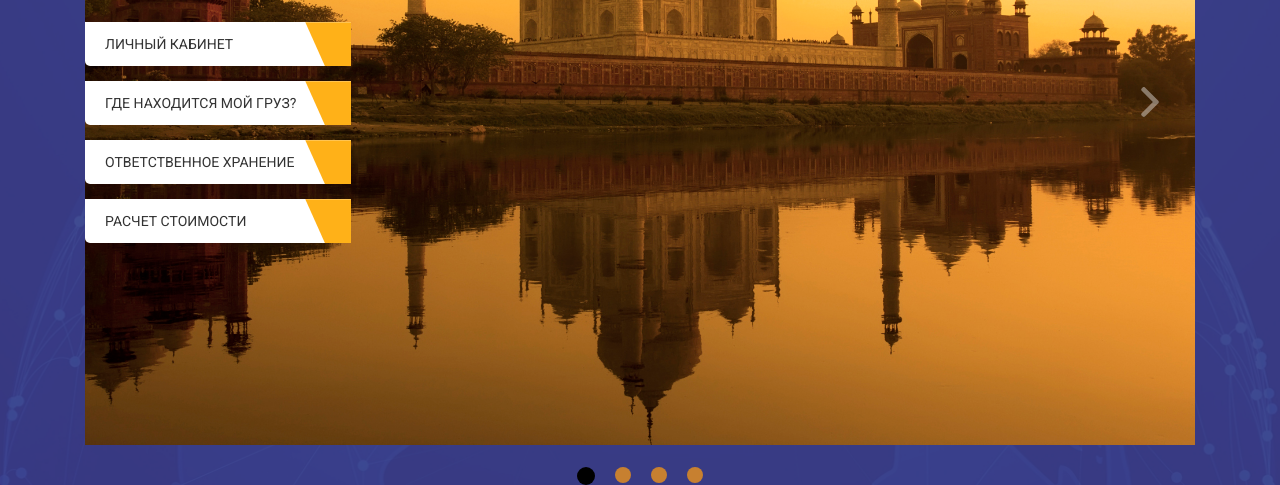
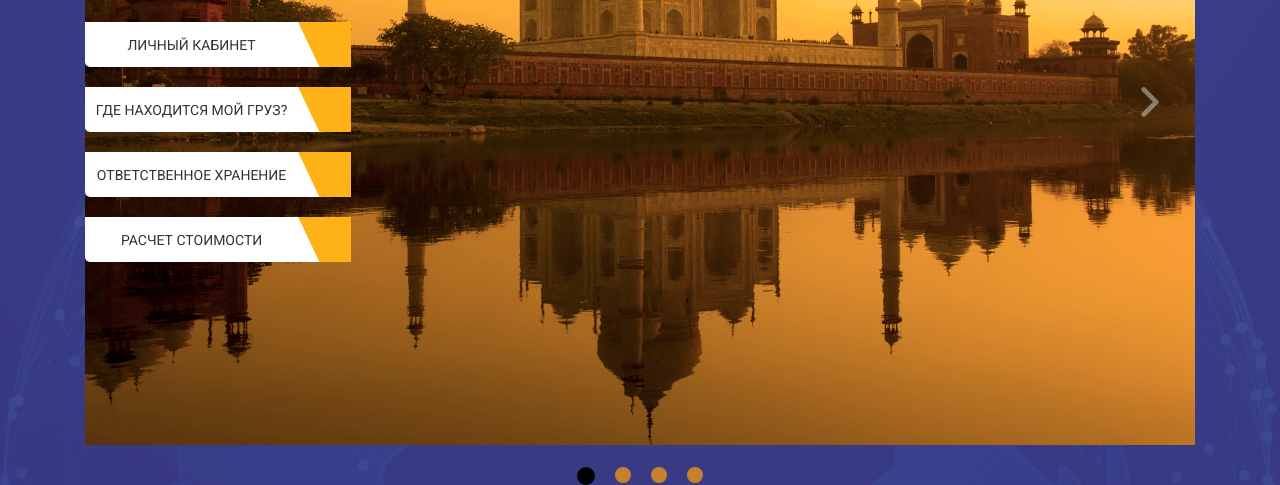
Before and after one commit to dewfors/groupst-2018, a website: page 0001/src/index.html in a window 1280 px wide. Shown: the part 379-864 px from the top of the page. Drawn offline with nearby package versions, Linux system fonts and the light colour scheme.

Commit message:
0008 - в слайдере кнопки сделал через полигоны

```diff
--- a/0001/src/css/main.css
+++ b/0001/src/css/main.css
@@ -13,20 +13,26 @@ body {
   color: white;
 }
 
-#trap {
-  height: 0px;
-  width: 120px;
-  border-bottom: 100px solid #ec3504;
-  border-left: 60px solid transparent;
-  border-right: 0px solid transparent;
+.btn-poligon-right {
+  width: 100%;
+  background-color: #fff;
+  display: -webkit-box;
+  display: -ms-flexbox;
+  display: flex;
+  height: 3em;
 }
 
-#trap-right {
-  height: 0px;
-  width: 50px;
-  border-top: 45px solid #ffb118;
-  border-left: 25px solid transparent;
-  border-right: 0px solid transparent;
+.btn-poligon-right .txt {
+  margin: 0 auto;
+  font-size: 1em;
+}
+
+.btn-poligon-right .poligon-right {
+  width: 20%;
+  height: 100%;
+  background-color: #ffb118;
+  -webkit-clip-path: polygon(0% 0%, 100% 0%, 100% 100%, 40% 100%);
+  clip-path: polygon(0% 0%, 100% 0%, 100% 100%, 40% 100%);
 }
 
 .header-info {
@@ -239,6 +245,10 @@ body {
   color: #ffb118;
 }
 
+.main {
+  font-size: 10px;
+}
+
 .main .slider-block {
   position: relative;
   background: #373737 url("../img/slider/sl-bg.jpg") center no-repeat;
@@ -263,27 +273,26 @@ body {
   width: 40%;
   top: 0;
   left: 0;
-  font-size: 32px;
   color: #c78030;
   z-index: 1;
 }
 
 .main .slider-block .slider-title__text1 {
   padding-top: 80px;
-  font-size: 37px;
+  font-size: 3.7em;
   font-weight: 400;
 }
 
 .main .slider-block .slider-title__text2 {
   padding-top: 10px;
-  font-size: 45px;
+  font-size: 4.5em;
   font-weight: 400;
   text-transform: uppercase;
 }
 
 .main .slider-block .slider-title__text3 {
   padding-top: 37px;
-  font-size: 23px;
+  font-size: 2.3em;
   font-weight: 300;
   line-height: 30px;
 }
@@ -292,42 +301,25 @@ body {
   padding-top: 25px;
 }
 
-.main .slider-block .slider-title-buttons button {
-  display: block;
-  margin-top: 13px;
-  padding-top: 15px;
-  padding-bottom: 15px;
-  padding-left: 20px;
-}
-
 .main .slider-block .slider-title-buttons a {
   text-decoration: none;
 }
 
-.main .slider-block .slider-title-buttons a .btn-1 {
-  position: relative;
-  background-color: #ffffff;
-  padding-top: 15px;
-  padding-bottom: 15px;
-  padding-left: 20px;
-  margin-bottom: 15px;
-  cursor: pointer;
+.main .slider-block .slider-title-buttons a .btn-poligon-right {
   width: 60%;
+  height: 45px;
   border-radius: 0 0 0 5px;
+  margin-bottom: 20px;
 }
 
-.main .slider-block .slider-title-buttons a .btn-1 .txt {
-  color: #333;
+.main .slider-block .slider-title-buttons a .btn-poligon-right .txt {
+  margin: auto;
+  color: #333333;
   font-size: 14px;
   font-weight: 500;
   text-transform: uppercase;
-}
-
-.main .slider-block .slider-title-buttons a .btn-1 img {
-  position: absolute;
-  right: -1px;
-  top: 0;
-  height: 100%;
+  padding-top: 10px;
+  padding-bottom: 10px;
 }
 
 .main .slider-block .slider .wrap {
--- a/0001/src/index.html
+++ b/0001/src/index.html
@@ -162,35 +162,38 @@
                 <div class="slider-title">
                     <div class="slider-title__text1">Выгодные перевозки</div>
                     <div class="slider-title__text2">по всей россии</div>
-                    <div class="slider-title__text3">Из Москвы,Санкт-Петербурга и Новосибирска!</div>
+                    <div class="slider-title__text3">Из Москвы, Санкт-Петербурга и Новосибирска!</div>
                     <div class="slider-title-buttons">
                         <a href="http://yandex.ru" target="_blank">
-                            <div class="btn-1">
-                                <div class="txt">ЛИЧНЫЙ КАБИНЕТ</div>
-                                <img src="img/vsp/button-123.svg" alt="">
+                            <div class="btn-poligon-right">
+                                <div class="txt">личный кабинет</div>
+                                <div class="poligon-right"></div>
                             </div>
                         </a>
 
                         <a href="http://yandex.ru" target="_blank">
-                            <div class="btn-1">
+                            <div class="btn-poligon-right">
                                 <div class="txt">где находится мой груз?</div>
-                                <img src="img/vsp/button-123.svg" alt="">
+                                <div class="poligon-right"></div>
                             </div>
                         </a>
 
                         <a href="http://yandex.ru" target="_blank">
-                            <div class="btn-1">
+                            <div class="btn-poligon-right">
                                 <div class="txt">ОТВЕТСТВЕННОЕ ХРАНЕНИЕ</div>
-                                <img src="img/vsp/button-123.svg" alt="">
+                                <div class="poligon-right"></div>
                             </div>
                         </a>
 
                         <a href="http://yandex.ru" target="_blank">
-                            <div class="btn-1">
+                            <div class="btn-poligon-right">
                                 <div class="txt">расчет стоимости</div>
-                                <img src="img/vsp/button-123.svg" alt="">
+                                <div class="poligon-right"></div>
                             </div>
                         </a>
+
+
+
 
 
                     </div>
@@ -225,6 +228,13 @@
         </div>
     </div>
     <!-- /.slider-block -->
+
+
+
+
+
+
+
 </div>
 
 
--- a/0001/src/sass/_interface.sass
+++ b/0001/src/sass/_interface.sass
@@ -6,15 +6,18 @@
   text-transform: uppercase
   color: white
 
-#trap
-  height: 0px
-  width: 120px
-  border-bottom: 100px solid #ec3504
-  border-left: 60px solid transparent
-  border-right: 0px solid transparent
-#trap-right
-  height: 0px
-  width: 50px
-  border-top: 45px solid #ffb118
-  border-left: 25px solid transparent
-  border-right: 0px solid transparent
+
+
+.btn-poligon-right
+  width: 100%
+  background-color: #fff
+  display: flex
+  height: 3em
+  .txt
+    margin: 0 auto
+    font-size: 1em
+  .poligon-right
+    width: 20%
+    height: 100%
+    background-color: $active-background-color-gold
+    clip-path: polygon(0% 0%, 100% 0%, 100% 100%, 40% 100%)
--- a/0001/src/sass/_slider.sass
+++ b/0001/src/sass/_slider.sass
@@ -1,5 +1,6 @@
 
 .main
+  font-size: 10px
   .slider-block
     position: relative
     //background: #373737 url("../img/slider/111/main-bg.jpg") center no-repeat
@@ -23,58 +24,40 @@
         width: 40%
         top: 0
         left: 0
-        font-size: 32px
+        //font-size: 3.2em
         color: $main-color
         z-index: 1
         &__text1
           padding-top: 80px
-          font-size: 37px
+          font-size: 3.7em
           font-weight: 400
         &__text2
           padding-top: 10px
-          font-size: 45px
+          font-size: 4.5em
           font-weight: 400
           text-transform: uppercase
         &__text3
           padding-top: 37px
-          font-size: 23px
+          font-size: 2.3em
           font-weight: 300
           line-height: 30px
         &-buttons
           padding-top: 25px
-          button
-            display: block
-            margin-top: 13px
-            padding-top: 15px
-            padding-bottom: 15px
-            padding-left: 20px
           a
             text-decoration: none
-
-            .btn-1
-              position: relative
-              background-color: #ffffff
-              padding-top: 15px
-              padding-bottom: 15px
-              padding-left: 20px
-              margin-bottom: 15px
-              //padding: auto 0 auto 10px
-              cursor: pointer
-              //height: 45px
+            .btn-poligon-right
               width: 60%
+              height: 45px
               border-radius: 0 0 0 5px
+              margin-bottom: 20px
               .txt
-                color: #333
+                margin: auto
+                color: #333333
                 font-size: 14px
                 font-weight: 500
                 text-transform: uppercase
-                //background: url("../img/vsp/button-123.svg") right no-repeat
-              img
-                position: absolute
-                right: -1px
-                top: 0
-                height: 100%
-
+                padding-top: 10px
+                padding-bottom: 10px
 
 
       .wrap
```
